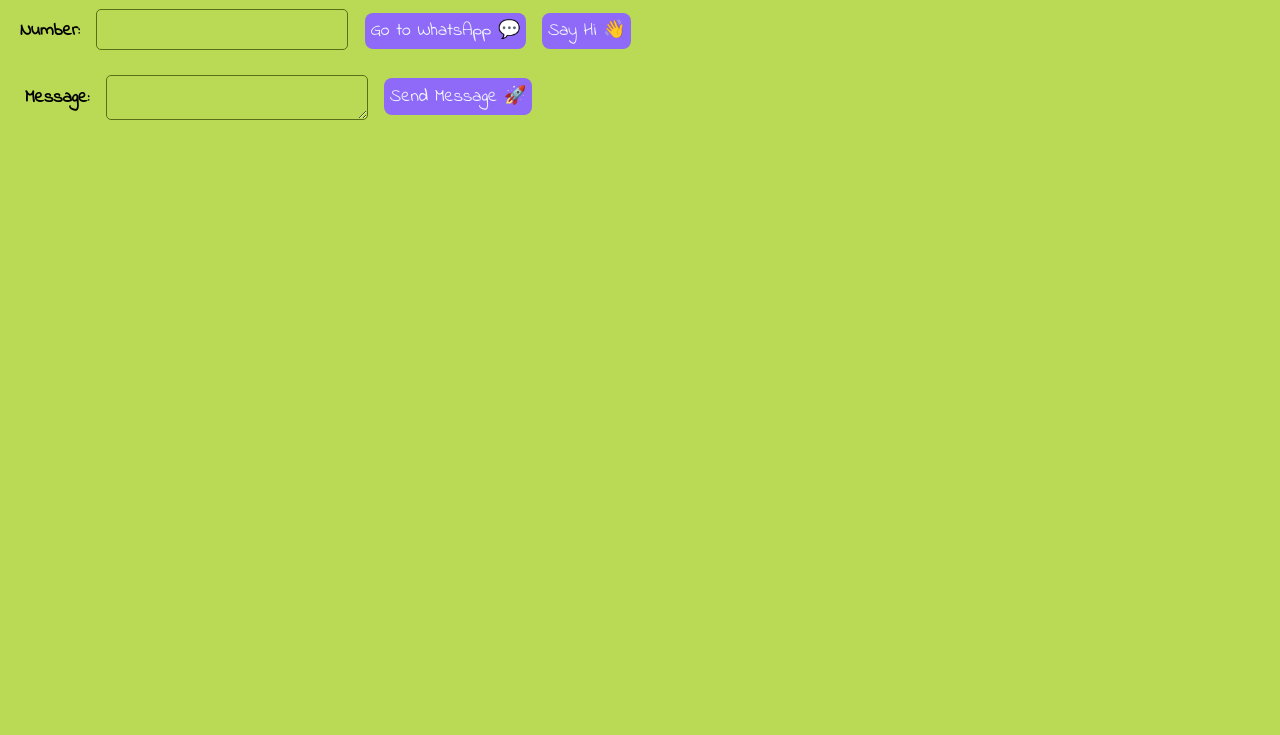
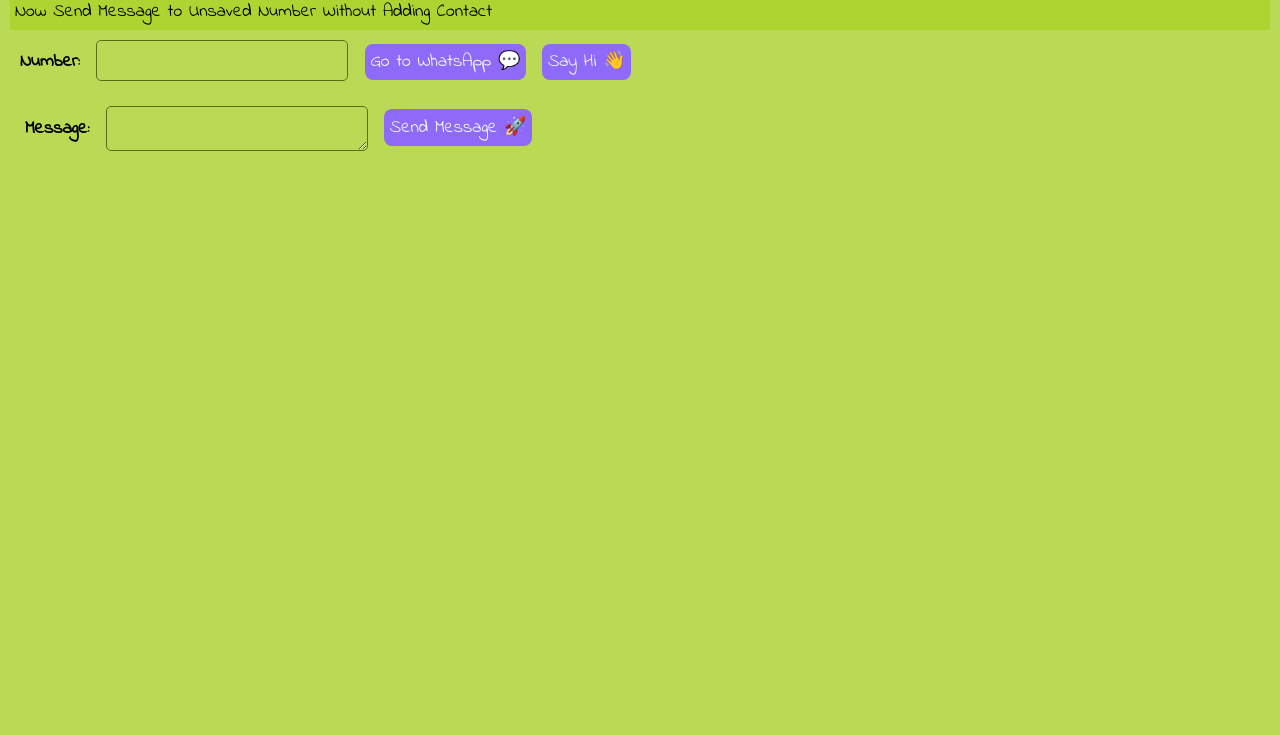
Before and after one commit to yamsun/WhatsApper, a plain HTML site: page index.html in a window 1280 px wide. Shown: the part 65-800 px from the top of the page. Drawn offline with Linux system fonts and the light colour scheme.

Commit message:
update index.html
added heading description

```diff
--- a/index.html
+++ b/index.html
@@ -13,6 +13,7 @@
 <body>
     <nav>
         <h1>WhatsApper</h1>
+        <p>Now Send Message to Unsaved Number Without Adding Contact</p>
     </nav>
     <div class="num-in">
         <label for="number">Number:</label>
```
